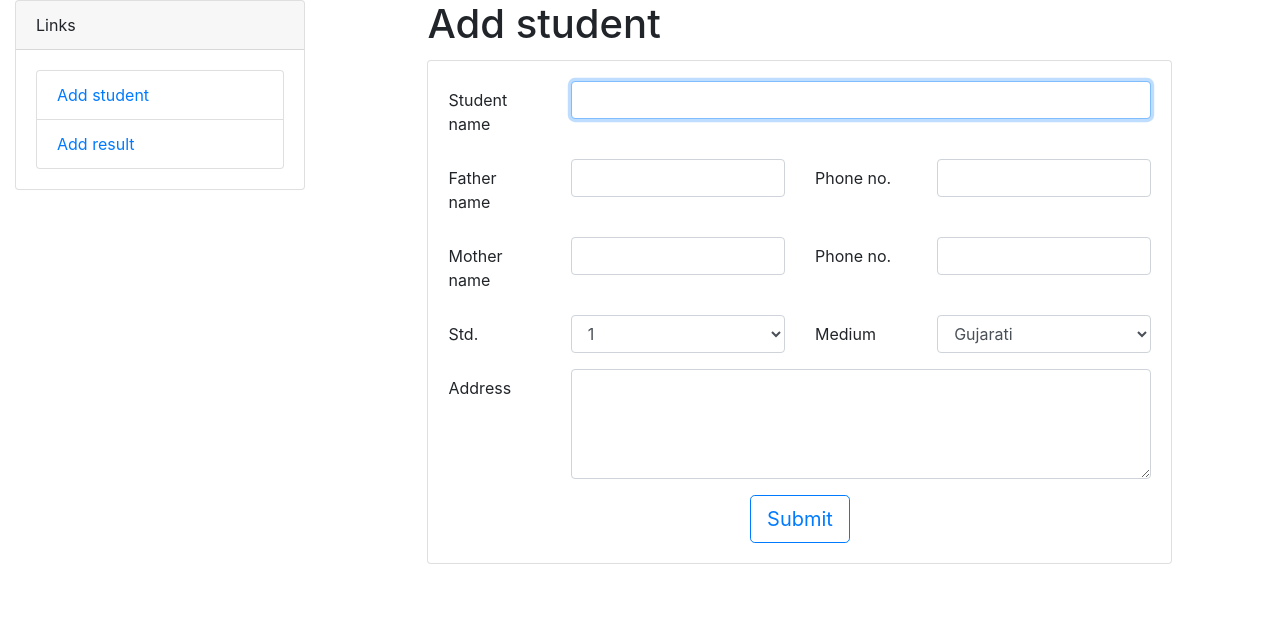
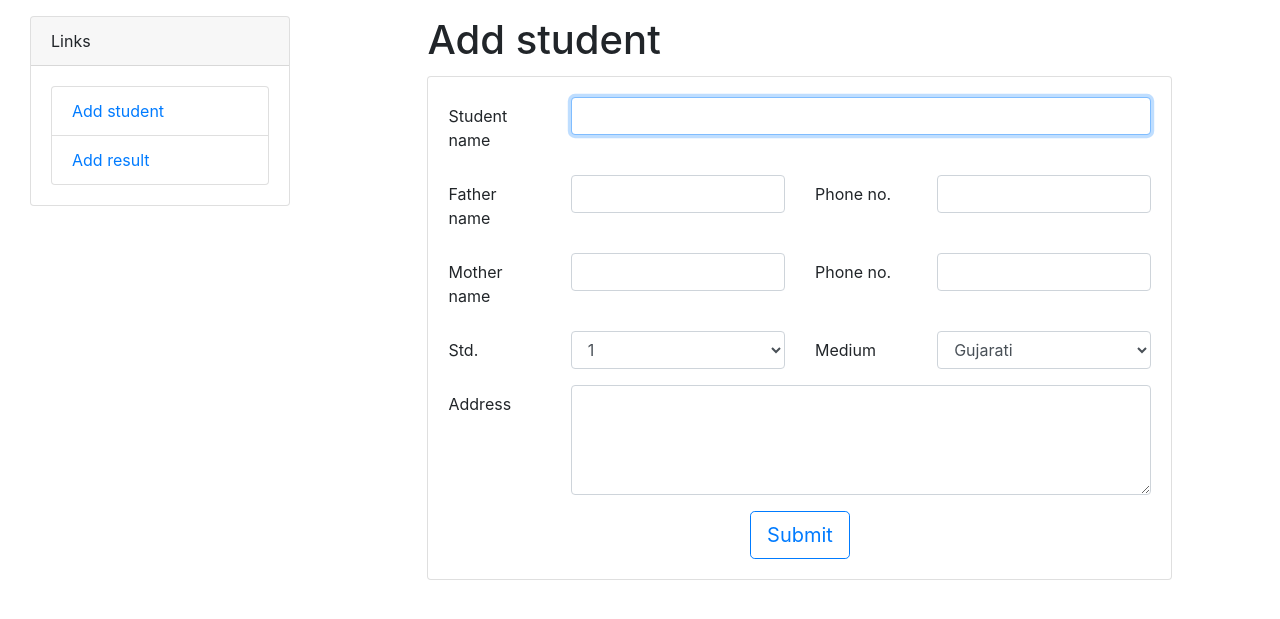
Before and after one commit to nnikunjt/student_results, a PHP site: page /add_student.php in a window 1280 px wide. Shown: the part 56-675 px from the top of the page. Run offline with PHP 8.4, Linux system fonts and the light colour scheme; some libraries are stand-ins or nearby versions.

Commit message:
COMPLETE add_student page

```diff
--- a/add_student.php
+++ b/add_student.php
@@ -10,6 +10,11 @@
 	<script src="https://maxcdn.bootstrapcdn.com/bootstrap/4.0.0/js/bootstrap.min.js"></script>
 	<script src="https://use.fontawesome.com/releases/v5.0.8/js/all.js"></script>
 	<link href="style.css" rel="stylesheet">
+	<style media="screen">
+		.container{
+			padding-top: 1rem;
+		}
+	</style>
 </head>
 <body>
 
@@ -29,6 +34,7 @@
 	<div class="container-fluid">
 		<div class="row">
 			<div class="col-md-3">
+				<div class="container">
 					<div class="card">
 						<div class="card-header">
 							Links
@@ -38,6 +44,7 @@
 								<a href="add_student.php" class="list-group-item">Add student</a>
 								<a href="#" class="list-group-item">Add result</a>
 							</ul>
+						</div>
 					</div>
 				</div>
 			</div>
```
Lines whose indentation alone changed are shown as unchanged.
